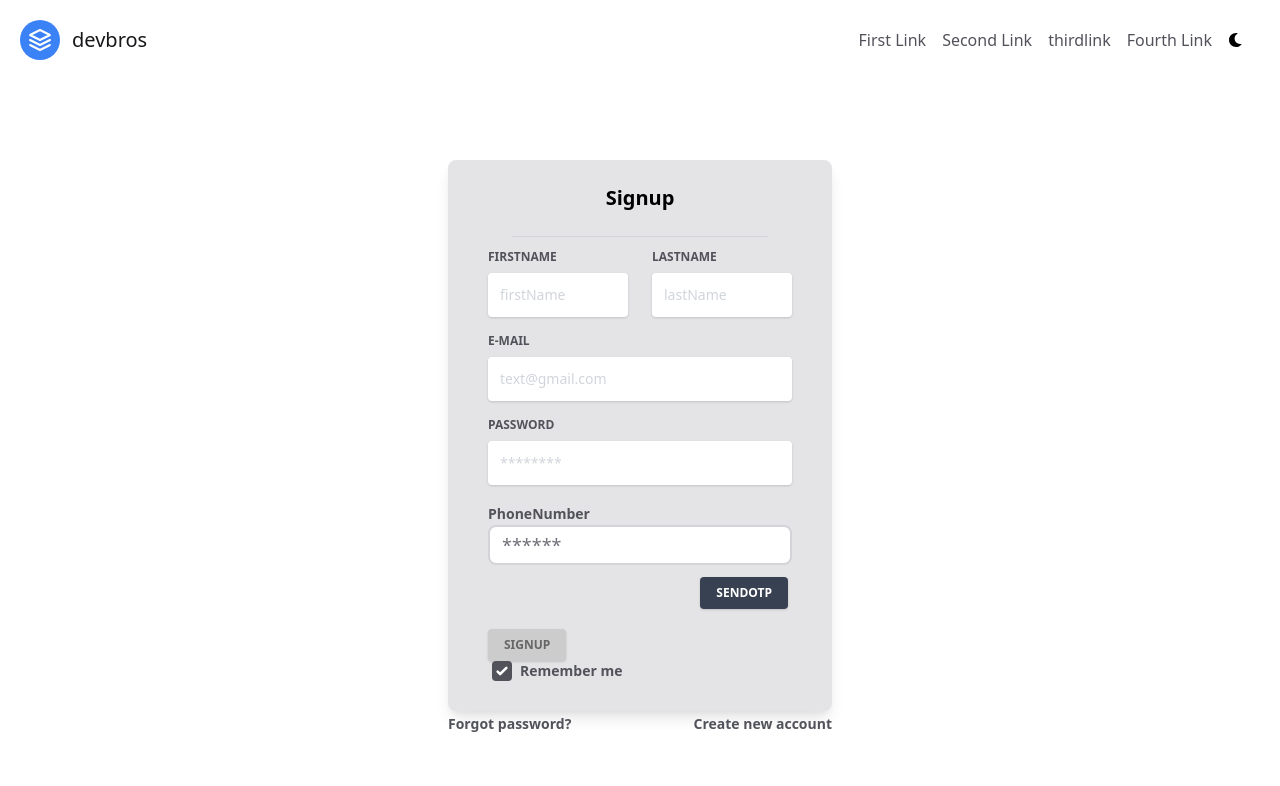
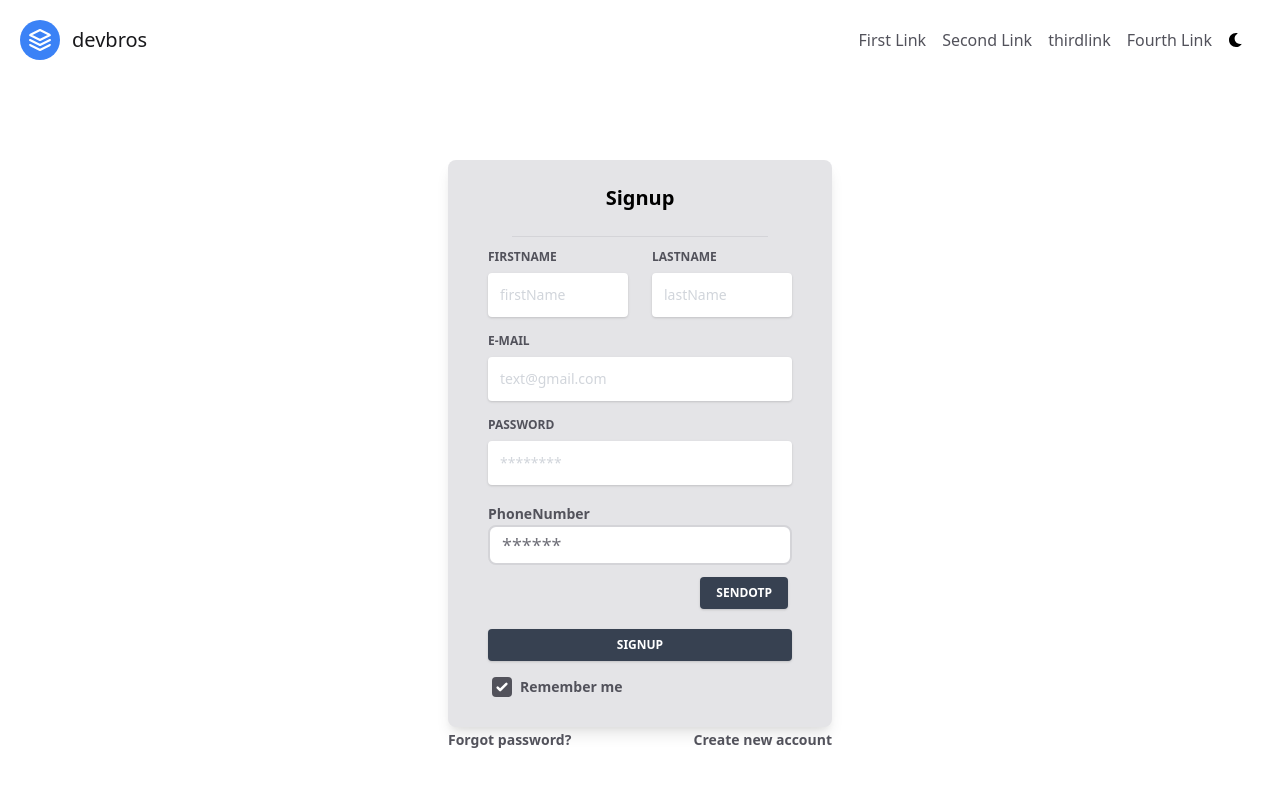
Before and after one commit to milankatira/dev-bros, a Next.js app in the folder frontend/: page /signup in a window 1280 px wide. Shown: the top 786 px of the page. Built offline with nearby package versions, Linux system fonts and the light colour scheme; no server answers; what @badrap/bar-of-progress would draw is missing.

Commit message:
fix button ui

```diff
--- a/frontend/components/auth/signup/index.tsx
+++ b/frontend/components/auth/signup/index.tsx
@@ -9,6 +9,7 @@ import { Signup } from "../../../validator/signup";
 import { register } from "../../../api/auth";
 import Link from "next/link";
 import PhoneInput from "react-phone-number-input";
+import FullWidthButtonField from "../../common/design/FullWidthButtonField";
 const Index = () => {
   const [mobile, setmobile] = useState("");
   const [otp, setotp] = useState("");
@@ -188,13 +189,11 @@ const Index = () => {
                           />
                         </div>
 
-                        {/* <div className="mb-5 flex justify-end"> */}
-                        <ButtonField
+                        <FullWidthButtonField
                           type="submit"
                           text="signup"
                           disabled={!IsPhoneValidate}
                         />
-                        {/* </div> */}
 
                         <div>
                           <label className="inline-flex items-center cursor-pointer">
--- /dev/null
+++ b/frontend/components/common/design/FullWidthButtonField.tsx
@@ -0,0 +1,17 @@
+import React from "react";
+
+import { ButtonFieldProps } from "component";
+
+const FullWidthButtonField: React.FC<ButtonFieldProps> = ({ text, type, onClick }) => {
+  return (
+    <button
+      type={type}
+      onClick={onClick}
+      className="bg-gray-700 active:bg-blue-600 text-white font-bold uppercase text-xs px-4 py-2 rounded shadow hover:shadow-md outline-none focus:outline-none mr-1 ease-linear transition-all duration-150 w-full mb-4"
+    >
+      {text}
+    </button>
+  );
+};
+
+export default FullWidthButtonField;
```
